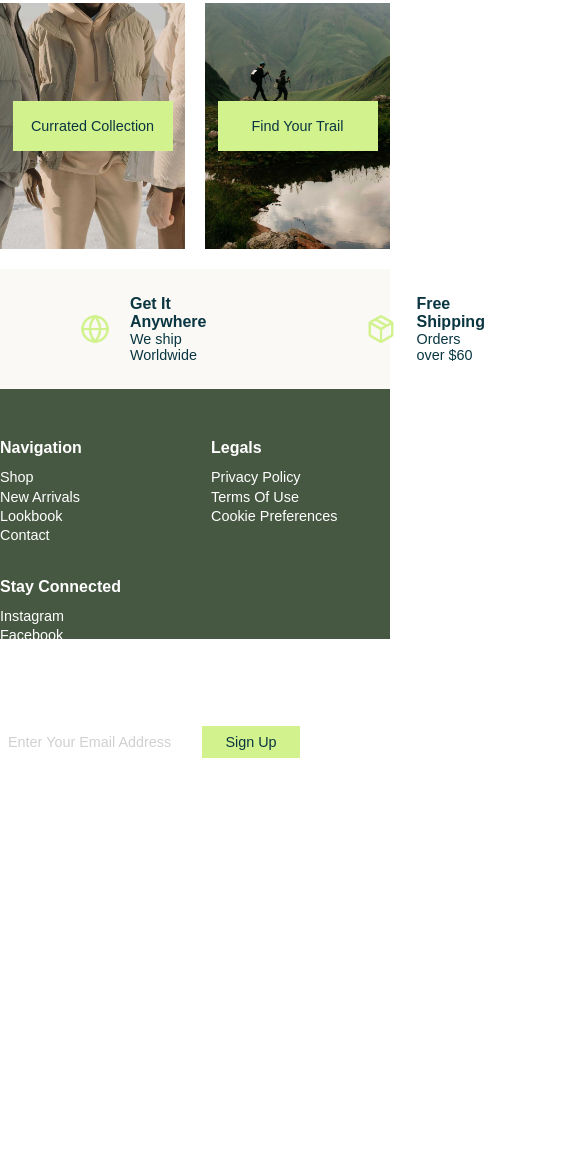
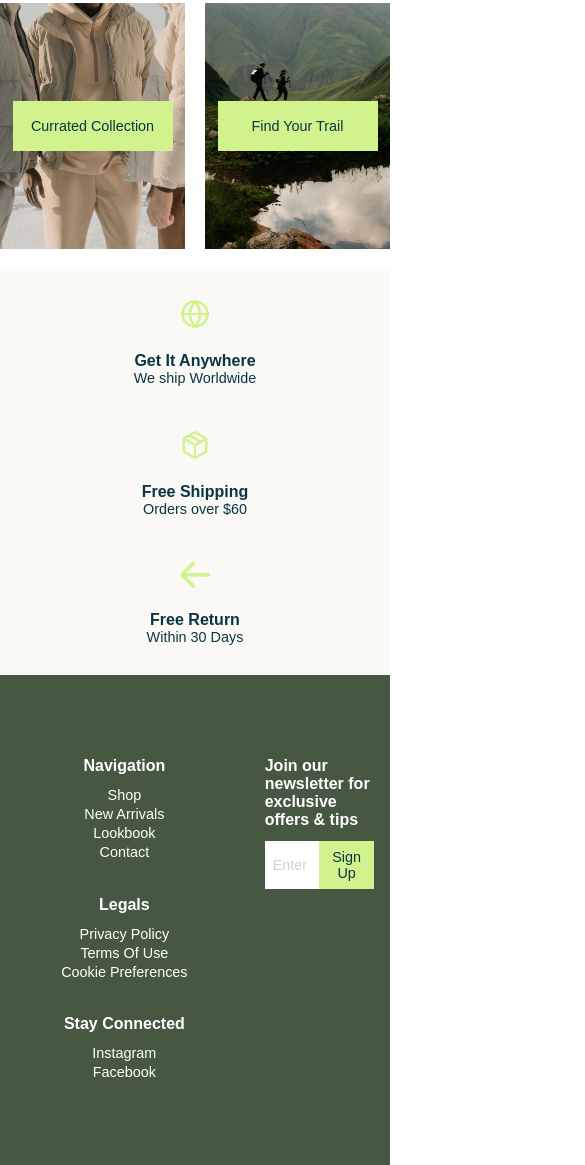
Before and after one commit to 8headswillroll8/html-css-lene, a plain HTML site: page index.html in a window 390 px wide. Shown: the part 1542-2707 px from the top of the page, 585 px wide, since content can reach past the window. Before the commit the page ends 2300 px from the top, so only its background shows below. Drawn offline with Linux system fonts and the light colour scheme; a web font is replaced by a local one.

Commit message:
Adding Media Queries

```diff
--- a/css/style.css
+++ b/css/style.css
@@ -66,7 +66,18 @@ footer {
   display: flex;
   background-color: #475842;
   color: #ffffff;
-  height: 250px;
+  padding: 2rem 1rem;
+}
+
+.visually-hidden {
+  position: absolute;
+  width: 1px;
+  height: 1px;
+  margin: -1px;
+  padding: 0;
+  overflow: hidden;
+  clip: rect(0 0 0 0);
+  border: 0;
 }
 
 /* Breakcrumb */
@@ -361,25 +372,27 @@ footer {
 /* Shipping Section */
 
 .shipping {
-  display: flex;
   background-color: #faf9f5;
+  padding: 20px 0;
 }
 
 .shipping__container {
   max-width: 1200px;
+  margin: 0 auto;
   display: flex;
-  align-items: center;
   justify-content: space-between;
-  height: 120px;
-  margin: auto;
+  flex-wrap: wrap;
+  gap: 1.5rem;
+  padding: 0 1rem;
 }
 
 .shipping_content {
   display: flex;
   align-items: center;
-  gap: 20px;
-  padding: 20px 20px;
-  margin: 0 60px;
+  gap: 15px;
+  flex: 1 1 30%;
+  min-width: 250px;
+  padding: 10px 0;
 }
 
 .shipping_content > div:first-child {
@@ -393,6 +406,24 @@ footer {
   width: 30px;
   height: auto;
   display: block;
+}
+
+@media (max-width: 830px) {
+  .shipping__container {
+    flex-direction: column;
+    align-items: center;
+    text-align: center;
+  }
+
+  .shipping_content {
+    justify-content: center;
+    flex-direction: column;
+    margin: 0;
+  }
+
+  .shipping_content > div:first-child {
+    margin-bottom: 0.5rem;
+  }
 }
 
 /* Footer section */
@@ -477,13 +508,22 @@ footer {
   color: #ffffff;
 }
 
-.visually-hidden {
-  position: absolute;
-  width: 1px;
-  height: 1px;
-  margin: -1px;
-  padding: 0;
-  overflow: hidden;
-  clip: rect(0 0 0 0);
-  border: 0;
+@media (max-width: 900px) {
+  .footer__columns {
+    flex-direction: column;
+    align-items: center;
+    width: 100%;
+    min-width: auto;
+  }
+
+  .footer__column {
+    width: 100%;
+    text-align: center;
+  }
+
+  .footer__input,
+  .footer__button {
+    width: 90%;
+    margin-bottom: 0.5rem;
+  }
 }
--- /dev/null
+++ b/css/styles.css
@@ -0,0 +1,19 @@
+/* Use import to split up your CSS into manageable chunks */
+@import url("./_reset.css");
+/* Files that are only needed to be imported are called partials */
+/* These are marked with an underscore: */
+@import url("./_variables.css");
+/* Feel free to add as many of these imports as you need */
+
+body {
+  color: var(--color-primary);
+  background-color: var(--color-secondary);
+}
+
+.centered {
+  display: flex;
+  justify-content: center;
+  align-items: center;
+  justify-content: center;
+  text-align: center;
+}
--- a/index.html
+++ b/index.html
@@ -360,7 +360,7 @@
           <li class="footer__column">
             <h3 class="footer__heading">Navigation</h3>
             <ul class="footer__list">
-              <li class="footer__item"><a href="product.html"></a>Shop</li>
+              <li class="footer__item"><a href="product.html">Shop</a></li>
               <li class="footer__item">New Arrivals</li>
               <li class="footer__item">Lookbook</li>
               <li class="footer__item">Contact</li>
```
